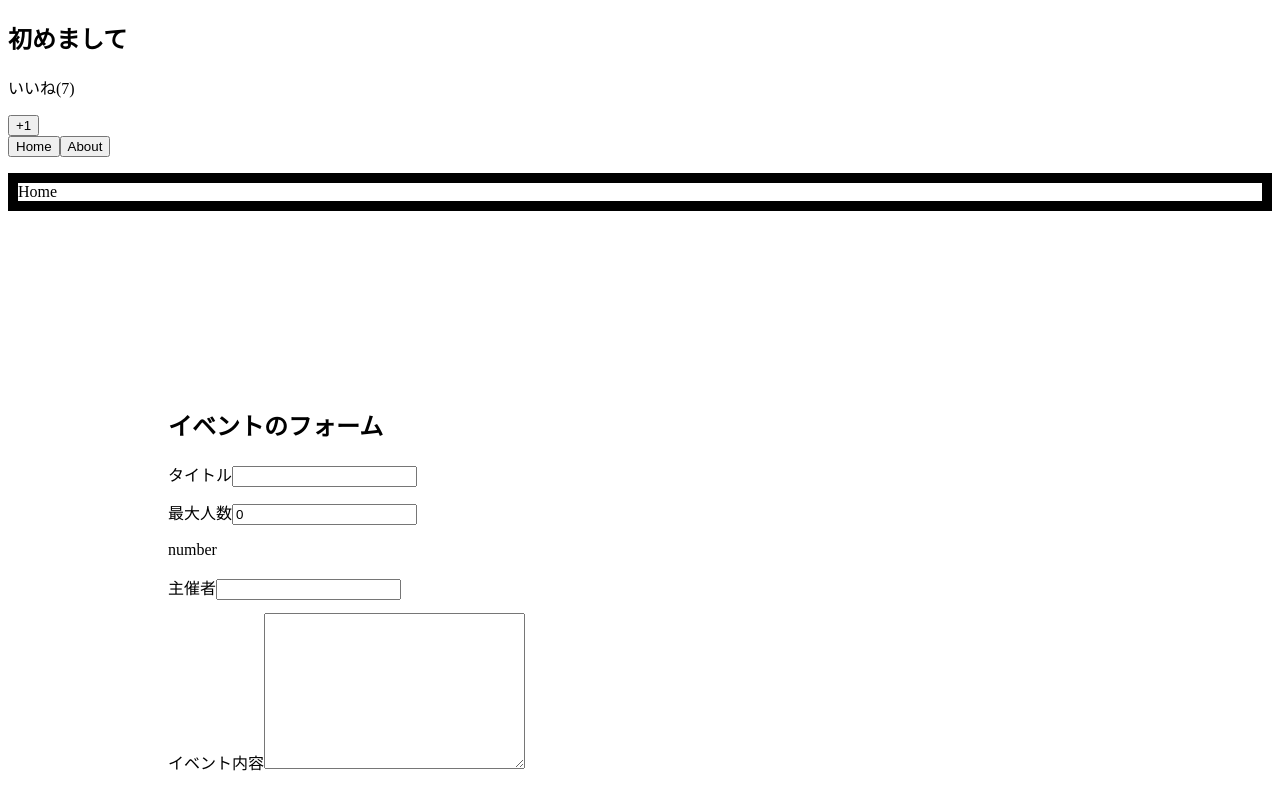
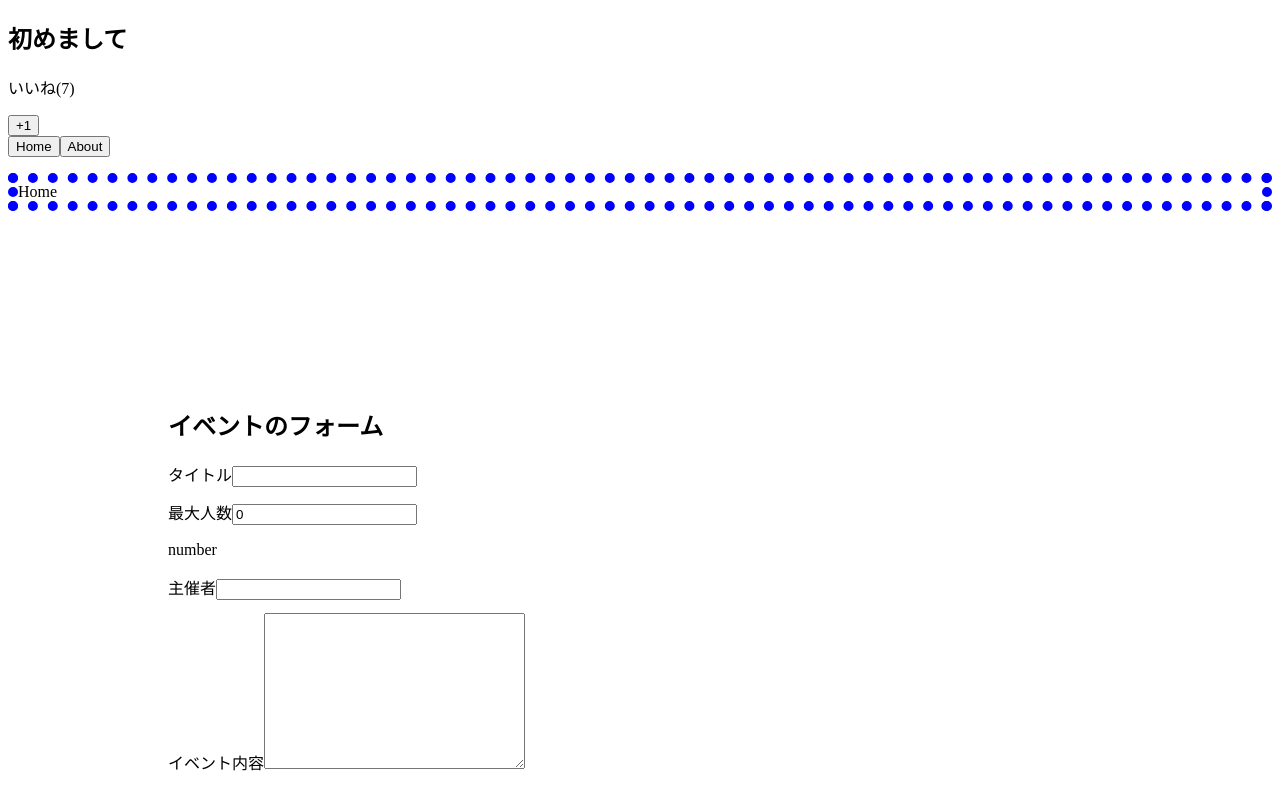
Before and after one commit to yukasaito718/vuejs, a Vue app: page / in a window 1280 px wide. Shown: the top 793 px of the page. Built offline with nearby package versions, Linux system fonts and the light colour scheme.

Commit message:
フック関数/複数データの取得と引数取得

```diff
--- a/src/components/Home.vue
+++ b/src/components/Home.vue
@@ -1,3 +1,3 @@
 <template>
-    <p v-border="'10px'">Home</p>
+    <p v-border:dotted="{width: '10px', color: 'blue'}">Home</p>
 </template>
--- a/src/main.js
+++ b/src/main.js
@@ -8,8 +8,12 @@ Vue.config.productionTip = false;
 Vue.component("LikeNumber", LikeNumber);
 //elはディレクティブが紐づくHTML要素を表す※今回はp要素
 Vue.directive("border", function(el, binding) {
-  el.style.border = "solid black 2px";
-  el.style.borderWidth = binding.value;
+  //データを受け取りたいときはbinding.valueで受け取れる
+  //複数データを受け取りたいときは送り側をオブジェクトにして、受け取り側でプロパティを指定して取得する
+  el.style.borderWidth = binding.value.width;
+  el.style.borderColor = binding.value.color;
+  //ディレクティブの引数を取得したいときはargument;をつける
+  el.style.borderStyle = binding.arg;
 });
 
 new Vue({
```
